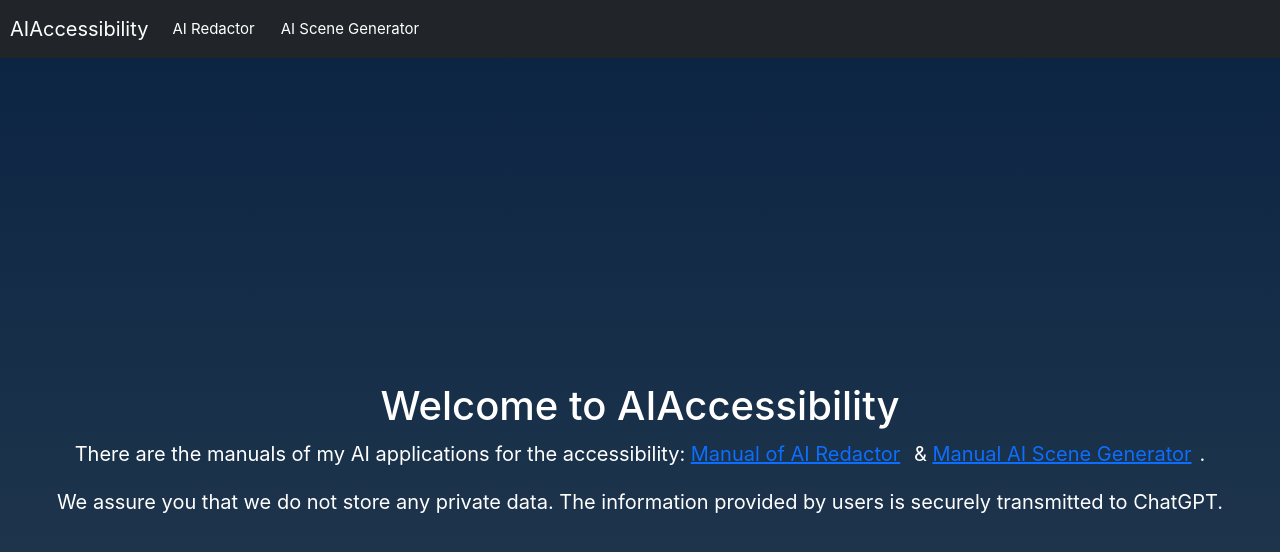
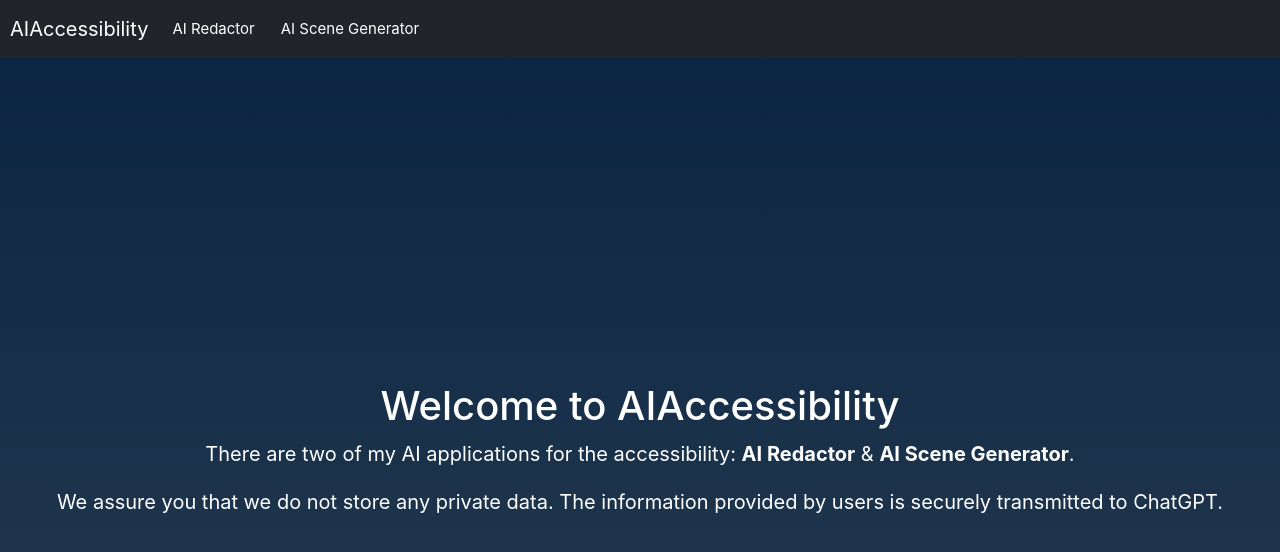
Before and after one commit to YLinZH/TFG-frontend, a Vue app: page / in a window 1280 px wide. Shown: the top 552 px of the page. Built offline with nearby package versions, Linux system fonts and the light colour scheme.

Commit message:
clear the codes

```diff
--- a/src/router/index.js
+++ b/src/router/index.js
@@ -2,8 +2,6 @@ import { createRouter, createWebHistory } from "vue-router";
 import HomeView from "@/views/HomeView.vue";
 import AIRedactor from "@/views/AIRedactor.vue";
 import AISceneGenerator from "@/views/AISceneGenerator.vue";
-import manualAIRedactor from "@/views/manualAIRedactor.vue";
-import manualAISceneGenerator from "@/views/manualAISceneGenerator.vue";
 import page404 from "@/views/404.vue";
 const router = createRouter({
   history: createWebHistory(import.meta.env.BASE_URL),
@@ -24,16 +22,6 @@ const router = createRouter({
       component: AISceneGenerator,
     },
     {
-      path: "/manualAIRedactor",
-      name: "ManualAIAIRedactor",
-      component: manualAIRedactor,
-    },
-    {
-      path: "/manualAISceneGenerator",
-      name: "ManualAISceneGenerator",
-      component: manualAISceneGenerator,
-    },
-    {
       path: "/page404",
       name: "page404",
       component: page404,
--- a/src/views/HomeView.vue
+++ b/src/views/HomeView.vue
@@ -2,9 +2,9 @@
   <div class="vh-100 d-flex align-items-center justify-content-center">
     <div class="text-center">
       <h1>Welcome to AIAccessibility</h1>
-      <p class="description">There are the manuals of my AI applications for the accessibility:
-        <strong><RouterLink class="inline-link" to="/manualAIRedactor">Manual of AI Redactor</RouterLink></strong> &
-        <strong><RouterLink class="inline-link" to="/manualAISceneGenerator">Manual AI Scene Generator</RouterLink></strong>.</p>
+      <p class="description">There are two of my AI applications for the accessibility:
+        <strong>AI Redactor</strong> &
+        <strong>AI Scene Generator</strong>.</p>
         <p class="privacity">
           We assure you that we do not store any private data. The information provided by users is securely transmitted to ChatGPT.
         </p>
@@ -13,7 +13,6 @@
 </template>
 
 <script setup>
-import { RouterLink } from 'vue-router'
 </script>
 
 <style scoped>
--- a/src/views/manualAIRedactor.vue
+++ /dev/null
@@ -1,13 +0,0 @@
-<template>
-    <div>
-        Manual of AI Redactor
-    </div>
-</template>
-
-<script setup>
-
-</script>
-
-<style scoped>
-
-</style>
--- a/src/views/manualAISceneGenerator.vue
+++ /dev/null
@@ -1,13 +0,0 @@
-<template>
-    <div>
-        manual of AI scene generator
-    </div>
-</template>
-
-<script setup>
-
-</script>
-
-<style scoped>
-
-</style>
```
